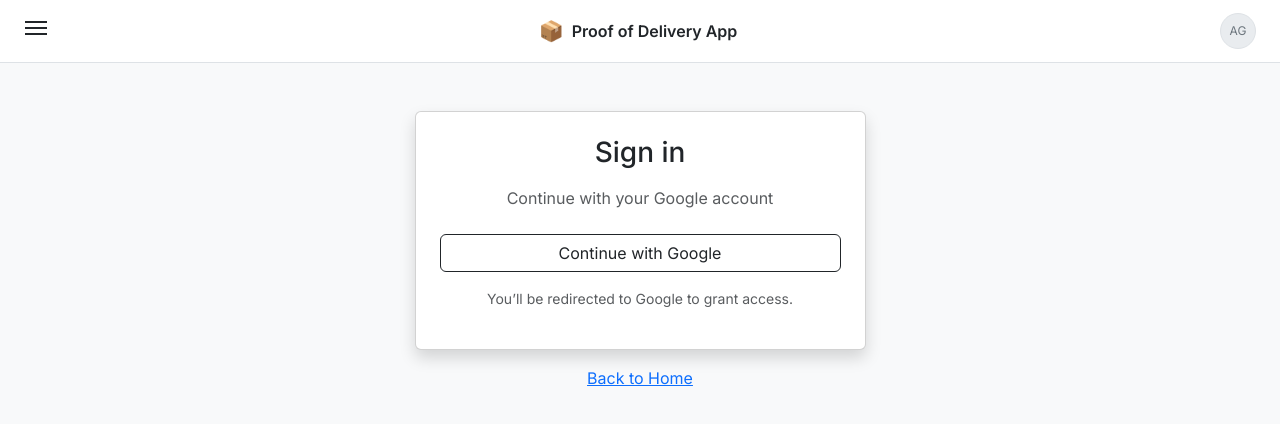
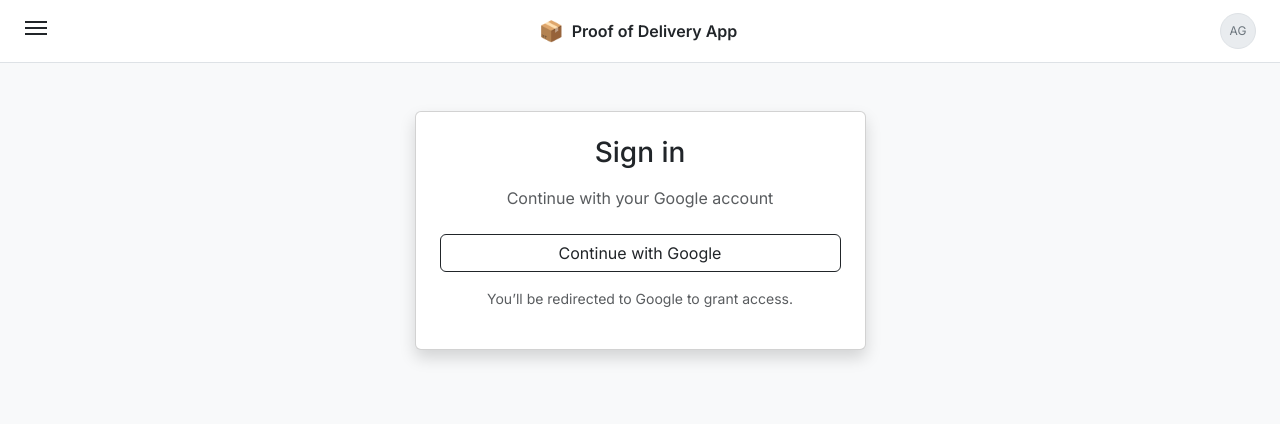
Before and after one commit to xaltyPasta/pod-app, a Next.js app: page /signin in a window 1280 px wide. Shown: the top 424 px of the page. Built offline with nearby package versions, Linux system fonts and the light colour scheme; no server answers.

Commit message:
Ui chnges

```diff
--- a/src/app/signin/page.tsx
+++ b/src/app/signin/page.tsx
@@ -36,9 +36,6 @@ export default function SignInPage() {
                             </p>
                         </div>
                     </div>
-                    <p className="text-center mt-3">
-                        <a href="/">Back to Home</a>
-                    </p>
                 </div>
             </div>
         </div>
```
